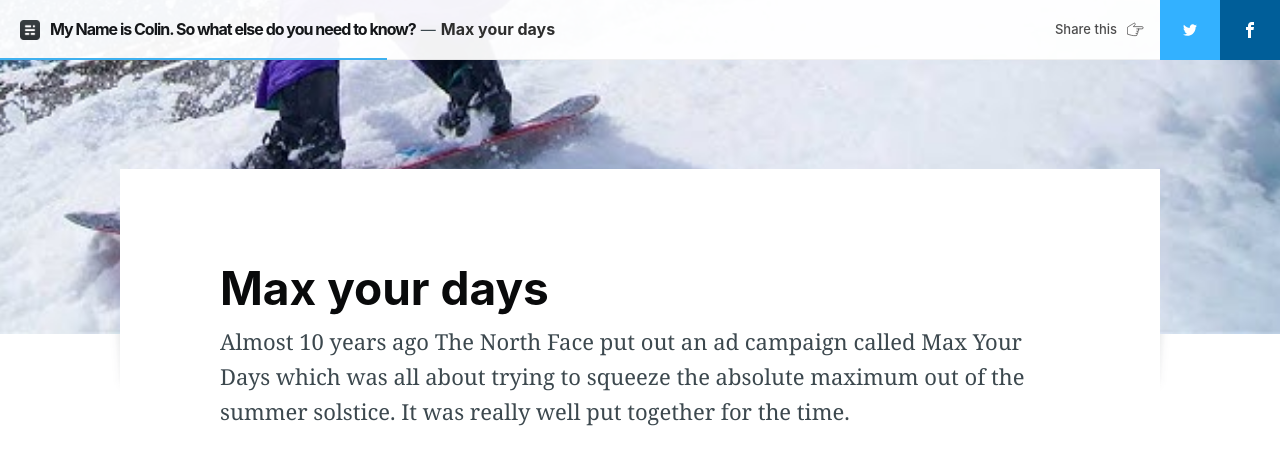
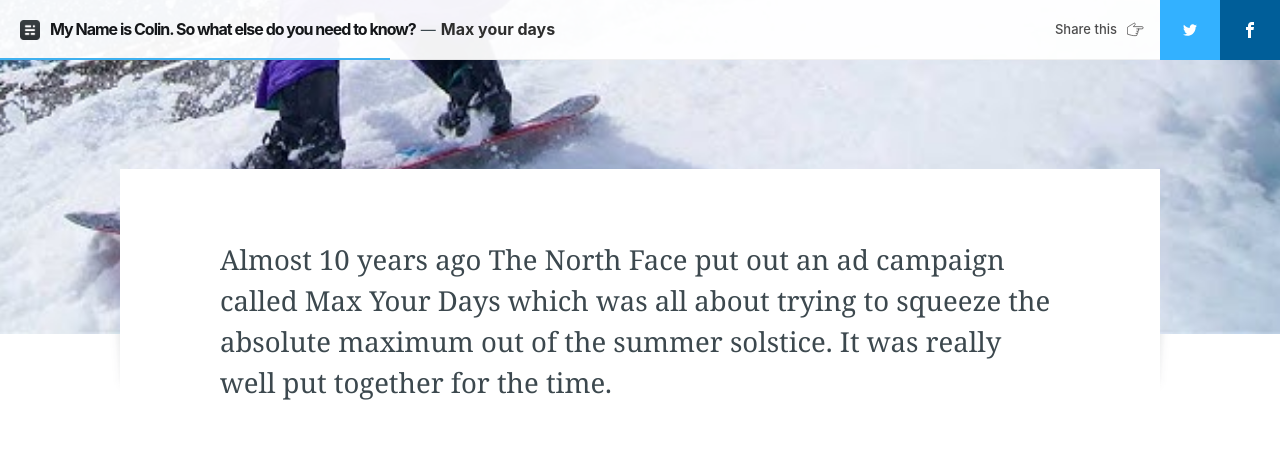
Before and after one commit to colinframe/colinframe.com, a Jekyll site: the page built from _posts/2025-12-11-max-your-days.md, in a window 1280 px wide and 900 px high, scrolled down 727 px, cut to the strip 0-474 px from the top of the window. Shown: the top 465 px of the strip. Built offline with Jekyll 4.4.1, drawn with Linux system fonts in a browser that asks for light colours; nearby versions of some CDN libraries.

Commit message:
Update 2025-12-11-max-your-days.md

```diff
--- a/_posts/2025-12-11-max-your-days.md
+++ b/_posts/2025-12-11-max-your-days.md
@@ -10,8 +10,6 @@
 date: '2025-12-11T15:48:59.438Z'
 client_id: 'https://ia.net/writer'
 ---
-
-<h1>Max your days</h1>
 
 <p>Almost 10 years ago The North Face put out an ad campaign called Max Your Days which was all about trying to squeeze the absolute maximum out of the summer solstice. It was really well put together for the time.</p>
 
```
